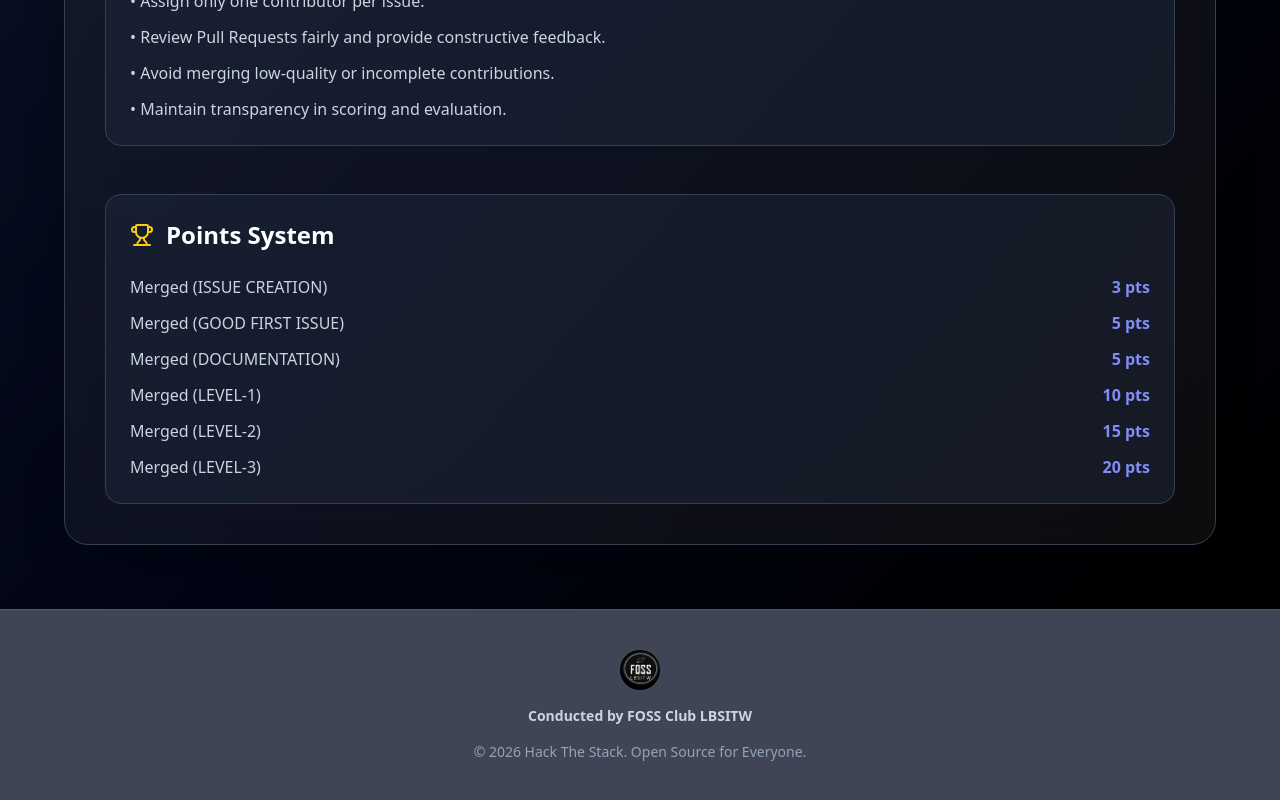
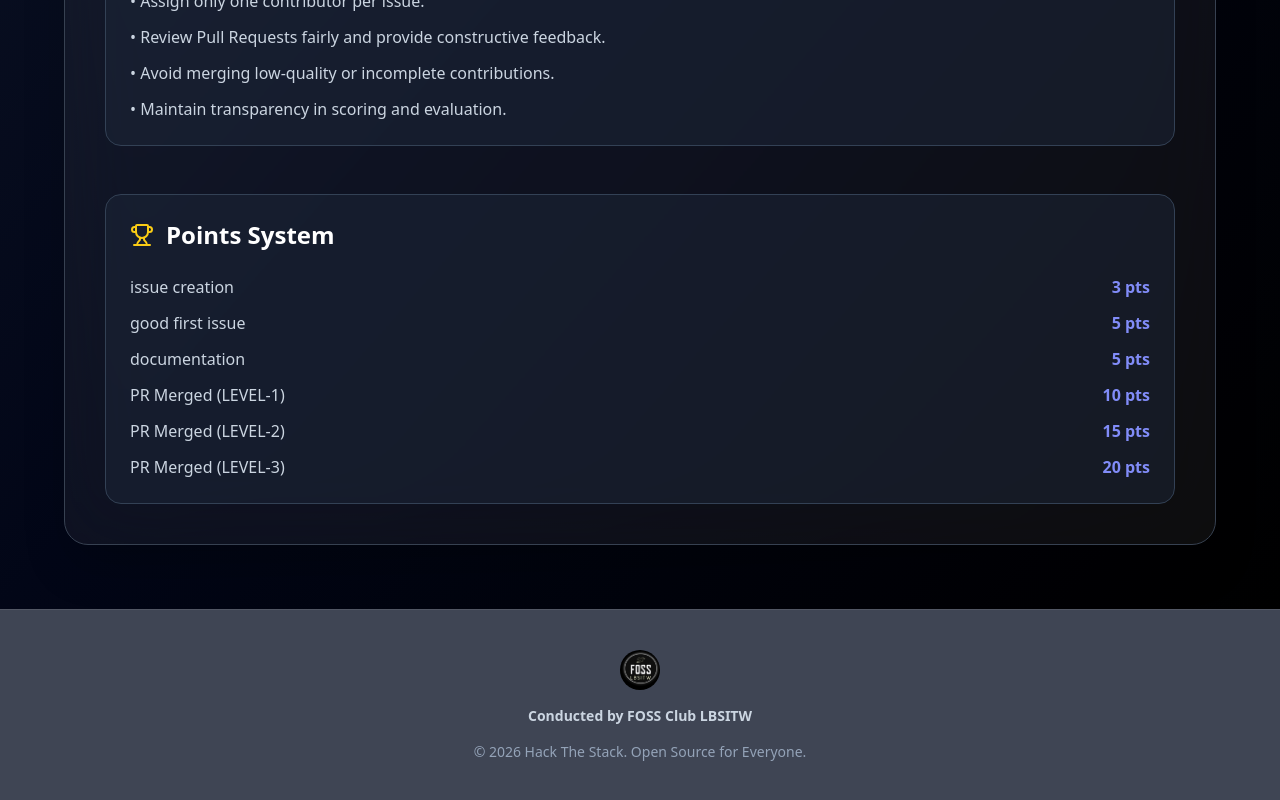
Before and after one commit to MeenakshiAM/Hack-The-Stack, a React (Vite) app: page /Hack-The-Stack/rules in a window 1280 px wide. Shown: the part 851-1651 px from the top of the page. Built offline with nearby package versions, Linux system fonts and the light colour scheme.

Commit message:
Updates final update

```diff
--- a/src/pages/RulesRegulations.jsx
+++ b/src/pages/RulesRegulations.jsx
@@ -77,22 +77,31 @@ export default function RulesRegulations() {
     </h2>
   </div>
 
-  <ul className="space-y-3 text-slate-300 text-sm md:text-base">
-  {Object.entries(points).map(([label, value]) => (
-    <li key={label} className="flex justify-between">
-      <span>
-        {label === "pr-created"
-          ? "PR Created"
-          : label === "issue"
-          ? "Issue Created"
-          : `Merged (${label.toUpperCase()})`}
-      </span>
+ <ul className="space-y-3 text-slate-300 text-sm md:text-base">
+  {Object.entries(points).map(([label, value]) => {
+    const lower = label.toLowerCase();
 
-      <span className="font-semibold text-indigo-400">
-        {value} pts
-      </span>
-    </li>
-  ))}
+    let displayText = "";
+
+    if (lower === "pr-created") {
+      displayText = "PR Created";
+    } else if (lower === "issue") {
+      displayText = "Issue Created";
+    } else if (lower.includes("level")) {
+      displayText = `PR Merged (${label.toUpperCase()})`;
+    } else {
+      displayText = label.replace(/-/g, " ");
+    }
+
+    return (
+      <li key={label} className="flex justify-between">
+        <span>{displayText}</span>
+        <span className="font-semibold text-indigo-400">
+          {value} pts
+        </span>
+      </li>
+    );
+  })}
 </ul>
 </section>
 
```
